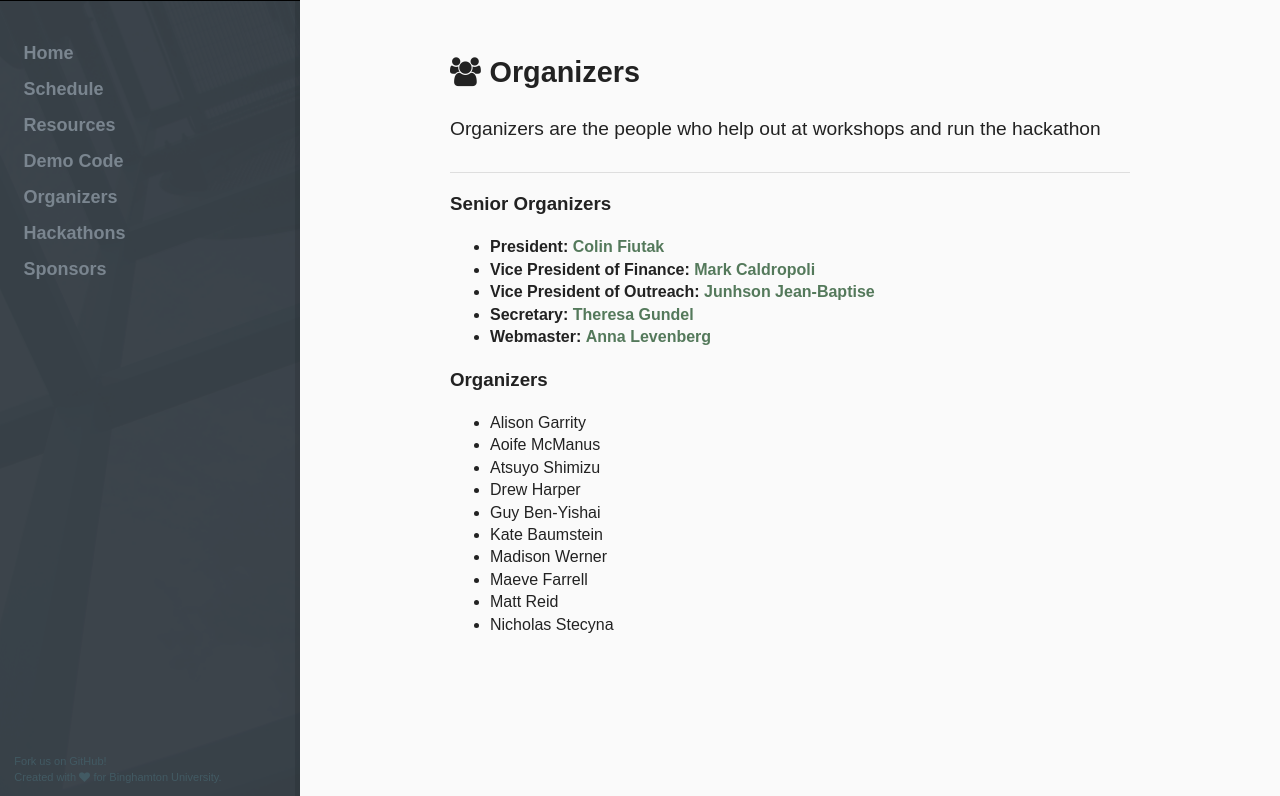
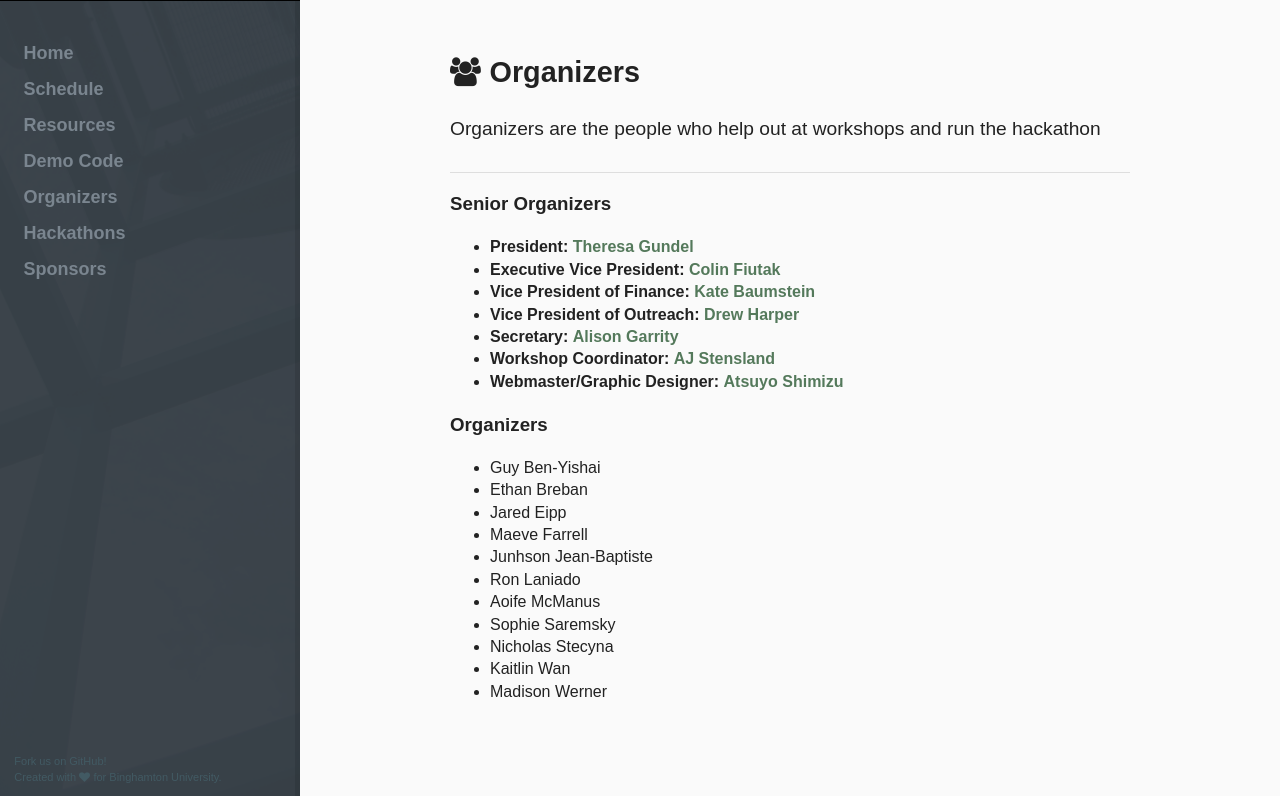
Before and after one commit to hackbinghamton/hackbinghamton.github.io, a Jekyll site: the page built from organizers/index.html, in a window 1280 px wide, cut to the strip 104-900 px from the top of the page. Built offline with Jekyll 4.4.1, drawn with Linux system fonts in a browser that asks for light colours.

Commit message:
updated organizer list for 2020-2021

```diff
--- a/organizers/index.html
+++ b/organizers/index.html
@@ -11,23 +11,28 @@ description: List of current HackBU Organizers
 <div class="article">
 	<h3>Senior Organizers</h3>
 	<ul>
-	  <li><strong>President:</strong> <a href = "mailto: colin@hackbu.org" style="text-decoration:none">Colin Fiutak</a> </li>
-		<li><strong>Vice President of Finance:</strong> <a href = "mailto: mark@hackbu.org" style="text-decoration:none">Mark Caldropoli</a></li>
-	  <li><strong>Vice President of Outreach:</strong> <a href = "mailto: junhson@hackbu.org" style="text-decoration:none">Junhson Jean-Baptise</a></li>
-	  <li><strong>Secretary:</strong> <a href = "mailto: theresa@hackbu.org" style="text-decoration:none">Theresa Gundel</a></li>
-	  <li><strong>Webmaster:</strong> <a href = "mailto: anna@hackbu.org" style="text-decoration:none">Anna Levenberg</a></li>
+	  <li><strong>President:</strong> <a href = "mailto: theresa@hackbu.org" style="text-decoration:none">Theresa Gundel</a> </li>
+		<li><strong>Executive Vice President:</strong> <a href = "mailto: colin@hackbu.org" style="text-decoration:none">Colin Fiutak</a></li>
+		<li><strong>Vice President of Finance:</strong> <a href = "mailto: kate@hackbu.org" style="text-decoration:none">Kate Baumstein</a></li>
+	  <li><strong>Vice President of Outreach:</strong> <a href = "mailto: drew@hackbu.org" style="text-decoration:none">Drew Harper</a></li>
+	  <li><strong>Secretary:</strong> <a href = "mailto: alison@hackbu.org" style="text-decoration:none">Alison Garrity</a></li>
+		<li><strong>Workshop Coordinator:</strong> <a href = "mailto: aj@hackbu.org" style="text-decoration:none">AJ Stensland</a></li>
+	  <li><strong>Webmaster/Graphic Designer:</strong> <a href = "mailto: atsuyo@hackbu.org" style="text-decoration:none">Atsuyo Shimizu</a></li>
 	</ul>
 	<h3>Organizers</h3>
 	<ul>
-		<li>Alison Garrity</li>
+
+		<li>Guy Ben-Yishai</li>
+		<li>Ethan Breban</li>
+		<li>Jared Eipp</li>
+		<li>Maeve Farrell</li>
+		<li>Junhson Jean-Baptiste</li>
+		<li>Ron Laniado</li>
 		<li>Aoife McManus</li>
-		<li>Atsuyo Shimizu</li>
-		<li>Drew Harper</li>
-		<li>Guy Ben-Yishai</li>
-		<li>Kate Baumstein</li>
+		<li>Sophie Saremsky</li>
+		<li>Nicholas Stecyna</li>
+		<li>Kaitlin Wan</li>
 		<li>Madison Werner</li>
-		<li>Maeve Farrell</li>
-		<li>Matt Reid</li>
-		<li>Nicholas Stecyna</li>
+
 	</ul>
 </div>
```
